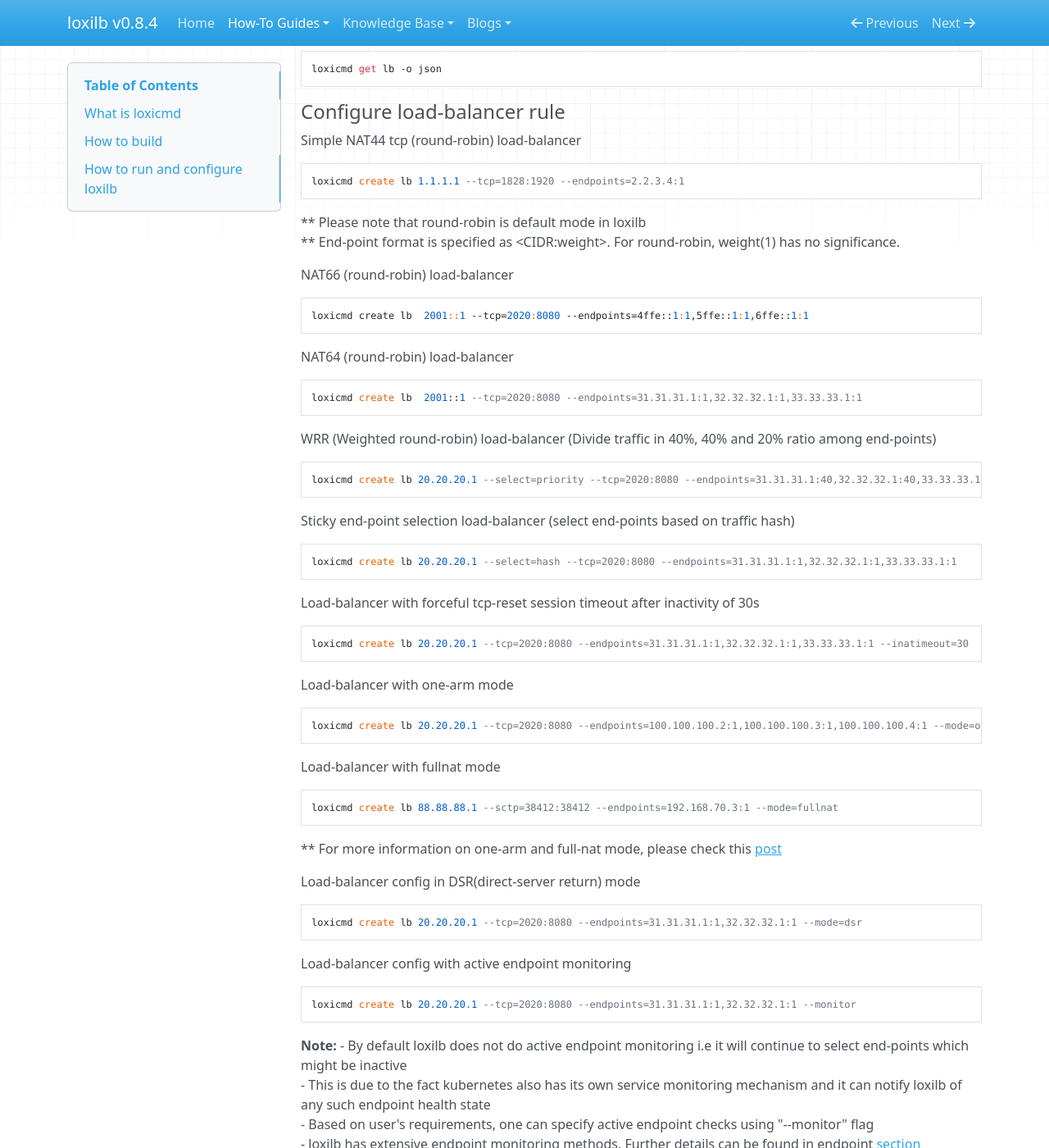
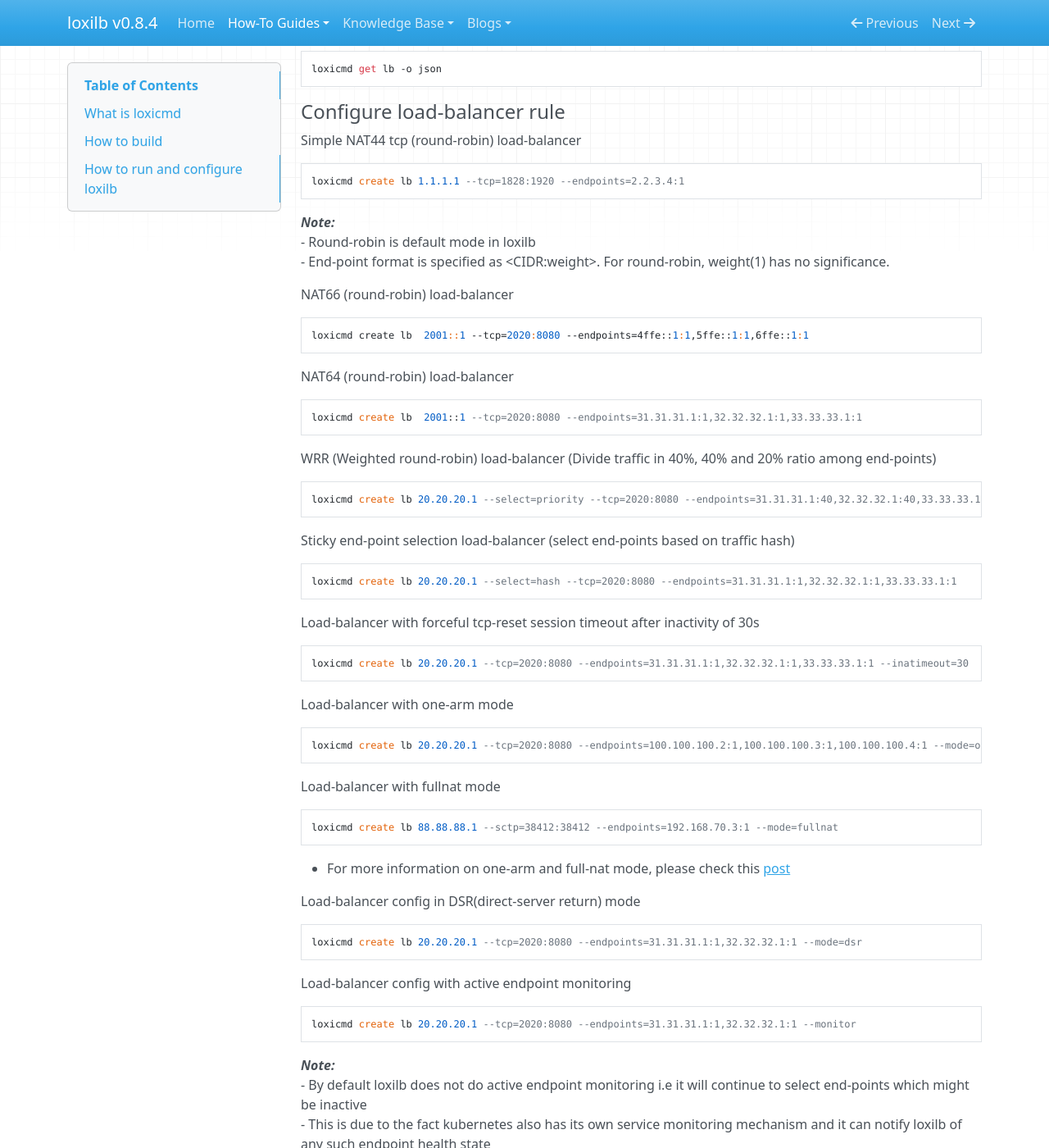
Before and after one commit to loxilb-io/loxilbdocs, an MkDocs documentation site: the page built from docs/cmd.md, in a window 1280 px wide and 1400 px high, scrolled down 1358 px. Shown: the whole window at 82% size. Built offline with MkDocs 1.6.1, drawn with Linux system fonts in a browser that asks for light colours; nearby versions of some CDN libraries.

Commit message:
Update cmd.md

````diff
--- a/docs/cmd.md
+++ b/docs/cmd.md
@@ -67,8 +67,9 @@
 ```
 loxicmd create lb 1.1.1.1 --tcp=1828:1920 --endpoints=2.2.3.4:1
 ```
-** Please note that round-robin is default mode in loxilb
-** End-point format is specified as &lt;CIDR:weight&gt;. For round-robin, weight(1) has no significance.
+***Note:***
+- Round-robin is default mode in loxilb
+- End-point format is specified as &lt;CIDR:weight&gt;. For round-robin, weight(1) has no significance.
 
 NAT66 (round-robin) load-balancer
 ```
@@ -104,7 +105,7 @@
 ```
 loxicmd create lb 88.88.88.1 --sctp=38412:38412 --endpoints=192.168.70.3:1 --mode=fullnat
 ```
-** For more information on  one-arm and full-nat mode, please check this [post](https://github.com/loxilb-io/loxilbdocs/blob/main/docs/nat.md)
+- For more information on  one-arm and full-nat mode, please check this [post](https://github.com/loxilb-io/loxilbdocs/blob/main/docs/nat.md)
 
 Load-balancer config in DSR(direct-server return) mode
 ```
@@ -115,7 +116,7 @@
 ```
 loxicmd create lb 20.20.20.1 --tcp=2020:8080 --endpoints=31.31.31.1:1,32.32.32.1:1 --monitor
 ```
-**Note:**
+***Note:***
 - By default loxilb does not do active endpoint monitoring i.e it will continue to select end-points which might be inactive
 - This is due to the fact kubernetes also has its own service monitoring mechanism and it can notify loxilb of any such endpoint health state
 - Based on user's requirements, one can specify active endpoint checks using "--monitor" flag
````
